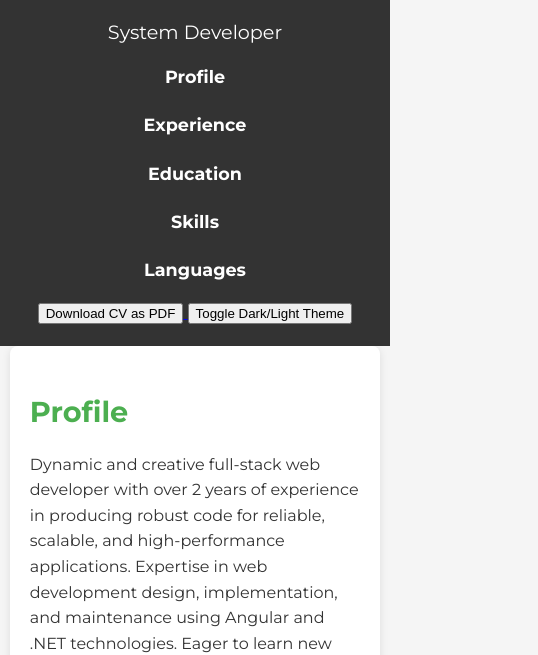
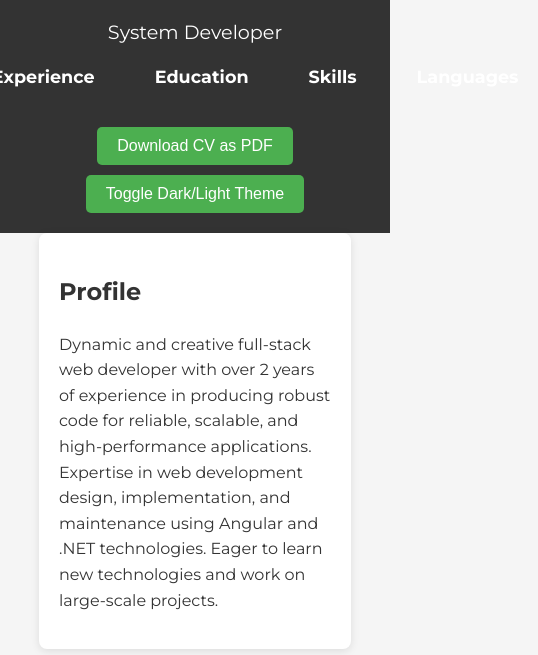
Before and after one commit to AbdelrahmanMohy98/Resume, a plain HTML site: page index.html in a window 390 px wide. Shown: the part 223-878 px from the top of the page, 538 px wide, since content can reach past the window. Drawn offline with Linux system fonts and the light colour scheme; a script that the page names is missing.

Commit message:
Update style.css

```diff
--- a/style.css
+++ b/style.css
@@ -1,4 +1,4 @@
-/* Google Font and basic styling */
+/* Default Light Theme */
 body {
     font-family: 'Montserrat', sans-serif;
     line-height: 1.6;
@@ -51,10 +51,6 @@ nav ul {
     padding: 0;
 }
 
-nav ul li {
-    margin: 0 10px;
-}
-
 nav ul li a {
     text-decoration: none;
     color: white;
@@ -69,6 +65,40 @@ nav ul li a:hover {
     background-color: #4CAF50;
 }
 
+/* Download CV Button */
+#download-cv {
+    margin-top: 20px;
+    padding: 10px 20px;
+    font-size: 1rem;
+    cursor: pointer;
+    background-color: #4CAF50;
+    color: white;
+    border: none;
+    border-radius: 5px;
+    transition: background-color 0.3s;
+}
+
+#download-cv:hover {
+    background-color: #333;
+}
+
+/* Dark/Light Theme Toggle Button */
+button#theme-toggle {
+    margin-top: 10px;
+    padding: 10px 20px;
+    font-size: 1rem;
+    cursor: pointer;
+    background-color: #4CAF50;
+    color: white;
+    border: none;
+    border-radius: 5px;
+    transition: background-color 0.3s;
+}
+
+button#theme-toggle:hover {
+    background-color: #333;
+}
+
 main {
     margin-top: 20px;
 }
@@ -81,17 +111,6 @@ section {
     box-shadow: 0 2px 8px rgba(0, 0, 0, 0.1);
 }
 
-section h2 {
-    font-size: 1.8rem;
-    margin-bottom: 10px;
-    color: #4CAF50;
-}
-
-section ul {
-    list-style-type: disc;
-    margin-left: 20px;
-}
-
 footer {
     background-color: #333;
     color: white;
@@ -102,21 +121,33 @@ footer {
     width: 100%;
 }
 
-footer p {
-    margin: 0;
+/* Dark Theme */
+body.dark-theme {
+    background-color: #222;
+    color: #f5f5f5;
 }
 
-/* Responsive Design */
-@media (max-width: 768px) {
-    .container {
-        width: 95%;
-    }
+body.dark-theme header {
+    background-color: #555;
+}
 
-    header {
-        text-align: center;
-    }
+body.dark-theme section {
+    background-color: #333;
+    color: #f5f5f5;
+}
 
-    nav ul {
-        flex-direction: column;
-    }
+body.dark-theme footer {
+    background-color: #555;
 }
+
+body.dark-theme button#theme-toggle {
+    background-color: #555;
+}
+
+body.dark-theme nav ul li a {
+    color: #f5f5f5;
+}
+
+body.dark-theme nav ul li a:hover {
+    background-color: #4CAF50;
+}
```
